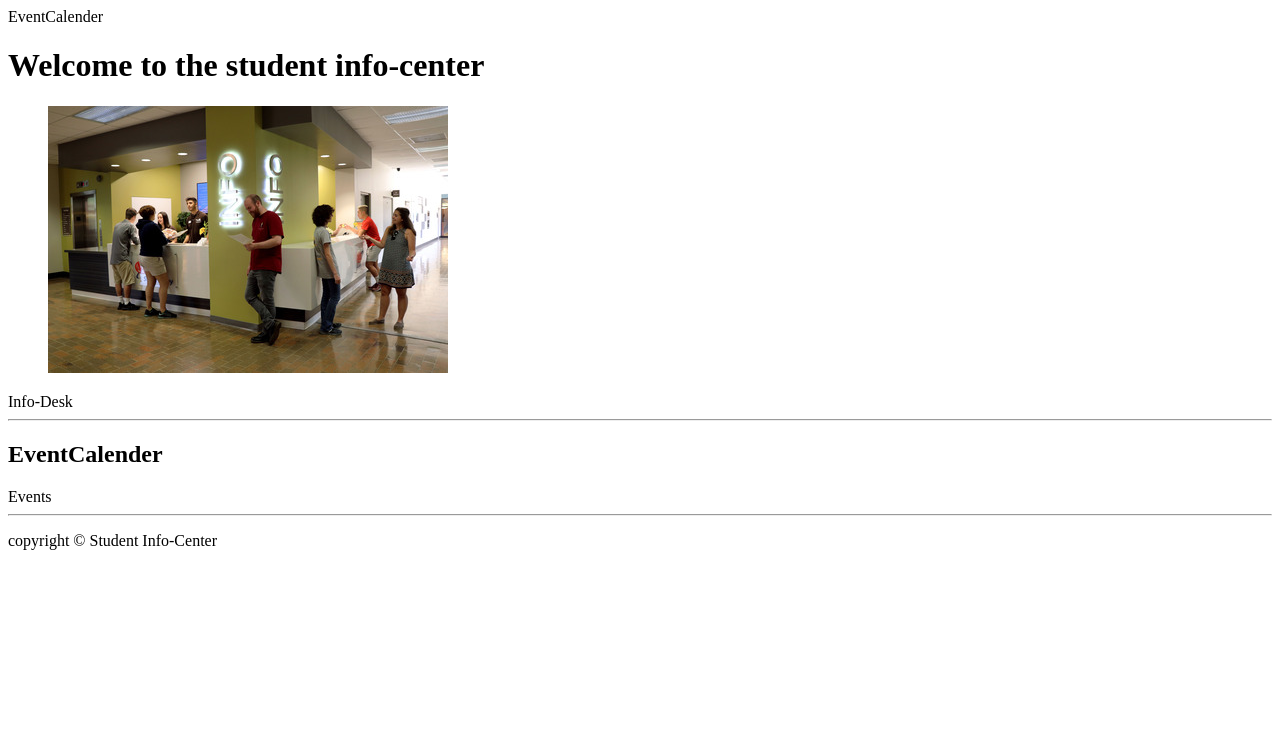
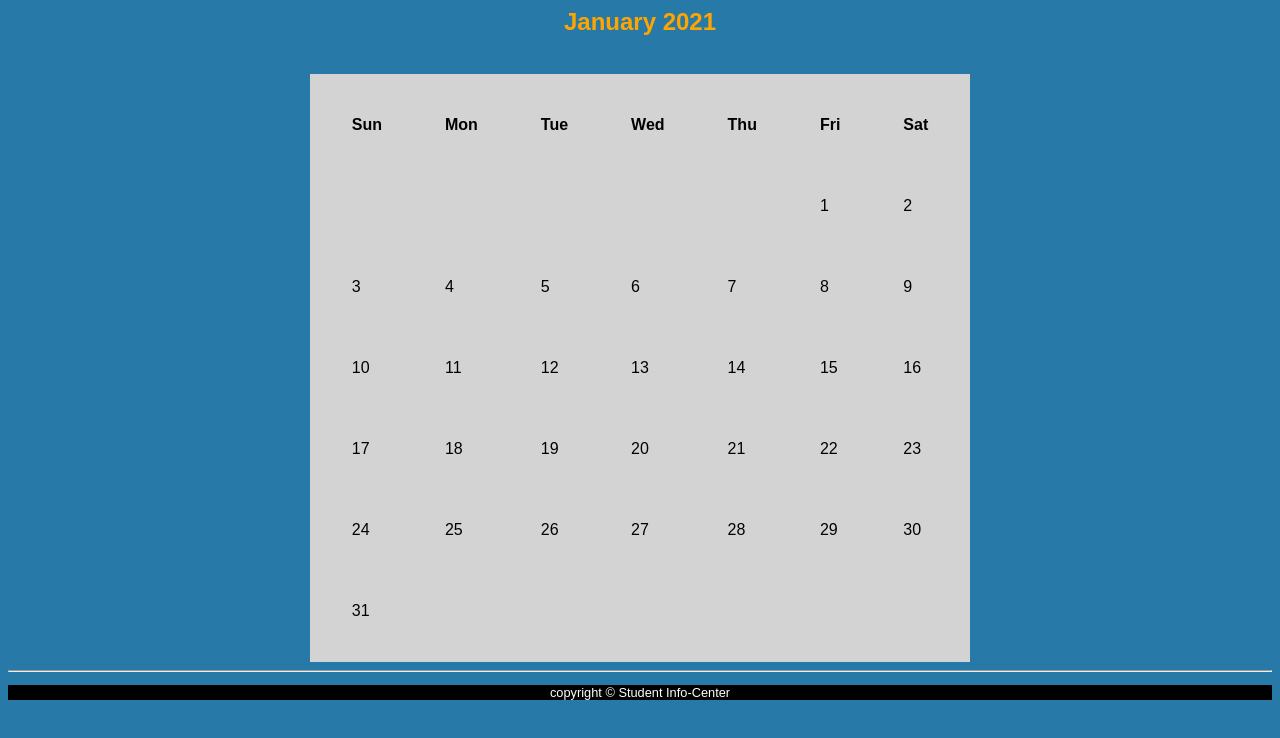
Before and after one commit to vedantmomaya/MTTN, a plain HTML site: page EventCalender.html in a window 1280 px wide. Drawn offline with Linux system fonts and the light colour scheme.

Commit message:
Add files via upload

```diff
--- a/EventCalender.html
+++ b/EventCalender.html
@@ -1,40 +1,76 @@
-<!DOCTYPE html>
-<html lang="en">
-<head>
-    <meta charset="UTF-8">
-    <meta  name="author" content="vedant momaya">
-    <meta name="EventCalender" content="EventCalender">
-    <tittle>EventCalender</tittle>
+<h2 align="center" style="color: orange;"> January 2021 </h2>
+<br />
+<table bgcolor="lightgrey" align="center" cellspacing="21" cellpadding="21">
+    <link href="style.css" rel="stylesheet" type="text/css">
 
-
-
-</head>
-<body>
-    <header>
-        <h1>Welcome to the student info-center</h1>
-
-        <figure>
-            <img src="info_desk_pic_2018 (1).jpg" alt="student info desk" width="400" height="267">
-        </figure>
-        <figcaption>
-            Info-Desk
-        </figcaption>
-    </header>
-    <hr>
-    <main>
-        <article id="EventCalender">
-            <h2>EventCalender</h2>
-            <table>
-                <caption>Events</caption>
-                <thread>
+    <thead>
         <tr>
-
+            <th>Sun</th>
+            <th>Mon</th>
+            <th>Tue</th>
+            <th>Wed</th>
+            <th>Thu</th>
+            <th>Fri</th>
+            <th>Sat</th>
         </tr>
-                </thread>
+    </thead>
+    <tbody>
+        <tr>
+            <td></td>
+            <td></td>
+            <td></td>
+            <td></td>
+            <td></td>
+            <td>1</td>
+            <td>2</td>
+        </tr>
+        <tr>
+            <td>3</td>
+            <td>4</td>
+            <td>5</td>
+            <td>6</td>
+            <td>7</td>
+            <td>8</td>
+            <td>9</td>
+        </tr>
+        <tr>
+            <td>10</td>
+            <td>11</td>
+            <td>12</td>
+            <td>13</td>
+            <td>14</td>
+            <td>15</td>
+            <td>16</td>
+        </tr>
+        <tr>
+            <td>17</td>
+            <td>18</td>
+            <td>19</td>
+            <td>20</td>
+            <td>21</td>
+            <td>22</td>
+            <td>23</td>
+        </tr>
+        <tr>
+            <td>24</td>
+            <td>25</td>
+            <td>26</td>
+            <td>27</td>
+            <td>28</td>
+            <td>29</td>
+            <td>30</td>
+        </tr>
+        <tr>
+            <td>31</td>
+            <td></td>
+            <td></td>
+            <td></td>
+            <td></td>
+            <td></td>
+            <td></td>
+        </tr>
+    </tbody>
 </table>
-
-        </article>
-    </main>
 <hr>
 <footer>
     <p>copyright &copy; Student Info-Center</p>
--- /dev/null
+++ b/style.css
@@ -0,0 +1,83 @@
+body {
+    font-family: Arial, Helvetica, sans-serif;
+    background-color: #2779a7;
+}
+
+header {
+    text-align: center;
+    width: 100%;
+    height: auto;
+    margin: 0;
+    box-shadow: 5px 5px 10px #000;
+}
+
+header h1 {
+    font-size: 3em;
+}
+
+nav {
+    padding: 10px;
+    margin: 10px;
+    background-color: #49c5b6;
+}
+
+nav ul {
+    list-style: none;
+}
+
+nav ul li {
+    display: inline-block;
+}
+
+nav ul li a {
+    color: #000;
+    text-decoration: none;
+    padding: 10px;
+}
+
+nav ul li a:hover {
+    background-color: #000;
+}
+
+figure {
+    float: right;
+    margin: 10px;
+}
+
+figcaption {
+    text-align: center;
+}
+
+img {
+    border: 2px solid #000;
+    padding: 5px;
+    border-radius: 10px;
+    box-shadow: 5px 5px 10px #000;
+}
+
+main {
+    margin: 20px;
+    background-color: #2779a7;
+}
+
+aside {
+    border: 2px solid #000;
+    padding: 10px;
+}
+
+details {
+    margin: 10px;
+    background-color: #49c5b6;
+}
+
+form {
+    margin: 10px;
+    background-color: #2779a7;
+}
+
+footer {
+    text-align: center;
+    font-size: 0.8em;
+    background-color: #000;
+    color: #fff;
+}
```
Also changed, not shown: index.html (+3 -3 lines). Lines whose indentation alone changed are shown as unchanged.
